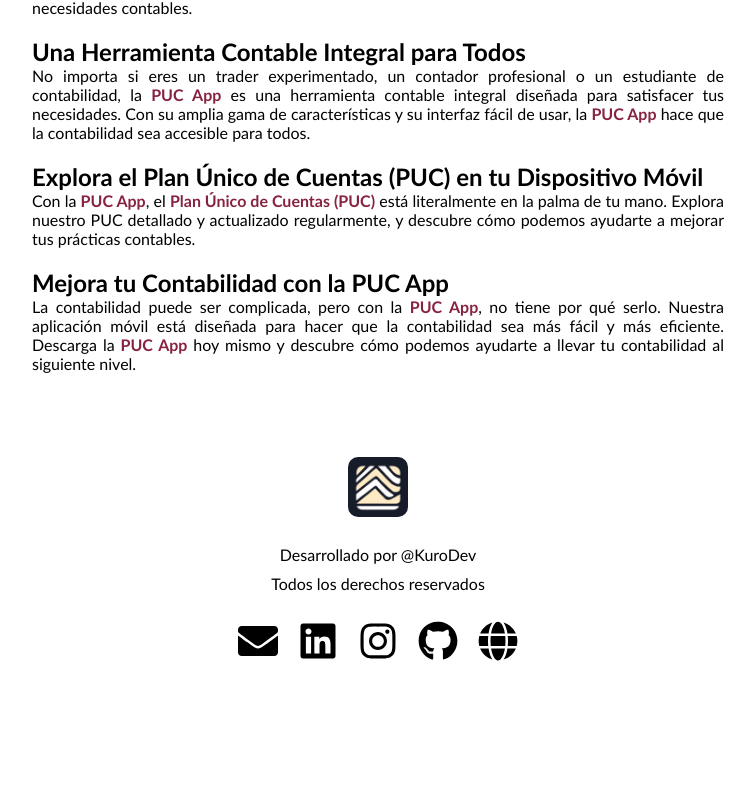
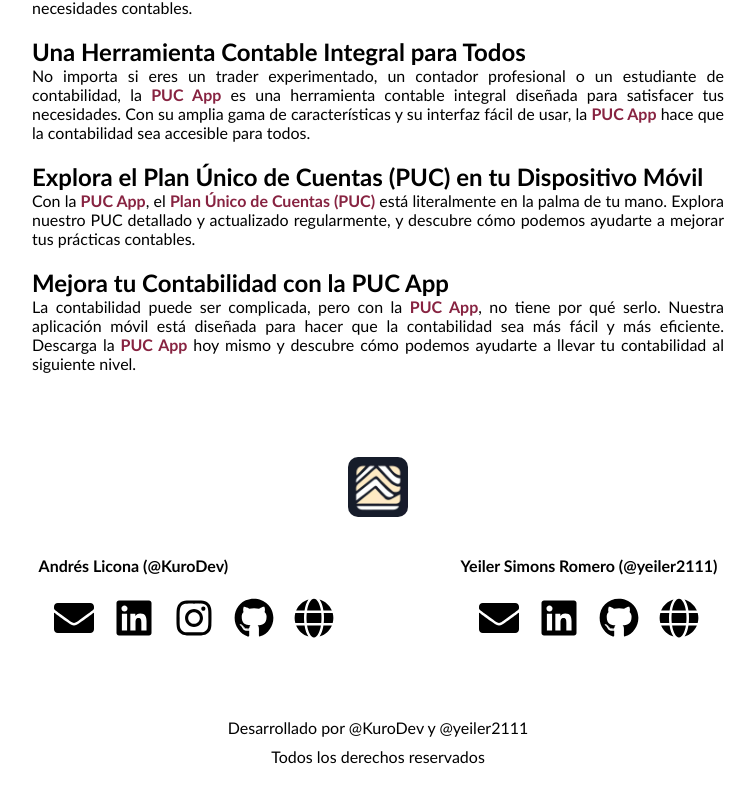
Before and after one commit to desingkuro/pucPage, a React (Vite) app: page / in a window 1280 px wide. Shown: the part 2799-3590 px from the top of the page, without its empty margins (262-1017 px from the left). Before the commit the page ends 3507 px from the top, so only its background shows below. Built offline with nearby package versions, Linux system fonts and the light colour scheme.

Commit message:
fix components

```diff
--- a/index.html
+++ b/index.html
@@ -6,22 +6,24 @@
     <meta name="viewport" content="width=device-width, initial-scale=1.0" />
     <meta name="google-site-verification" content="srpobmB6PnvvRSJmUKOmfoHdv2At5nSNQxyArRjBSgk" />
 
-    <meta name="description" content="PUC Mobile Inem Simon Bolivar: Una herramienta contable integral para traders, contadores y estudiantes. Descarga la PUC APK para tener acceso a información contable detallada y actualizaciones constantes en tu dispositivo móvil.">
+    <meta name="description" content="PUC Mobile Inem Simón Bolívar: Una herramienta contable integral para traders, contadores y estudiantes. Descarga la PUC APK para tener acceso a información contable detallada y actualizaciones constantes en tu dispositivo móvil." />
 
     <meta name="robots" content="index, follow" />
-    <meta name="robots" content="max-image-preview:large">
-    <meta name="robots" content="all">
-    <link rel="canonical" href="https://puc-app-mobile.netlify.app">
-    <meta name="author" content="https://andreslicona.netlify.app/">
-    <meta name="author" content="Andres Licona Desarrollador">
-    <meta name="keywords" content="PUC Mobile Inem Simon Bolivar, Plan Único de Cuentas, contabilidad, app móvil, descargar PUC APK, gestión contable, actualizaciones constantes, interfaz fácil de usar">
+    <meta name="robots" content="max-image-preview:large" />
+    <meta name="robots" content="all" />
 
     <link rel="canonical" href="https://puc-app-mobile.netlify.app/" />
 
-    <meta property="og:title" content="PUC Mobile Inem Simon Bolivar">
-    <meta property="og:description" content="PUC Mobile Inem Simon Bolivar: Una herramienta contable integral para traders, contadores y estudiantes.">
+    <meta name="author" content="Andrés Licona y Yeiler Simons Romero" />
+    <meta name="keywords" content="PUC Mobile Inem Simón Bolívar, Plan Único de Cuentas, contabilidad, app móvil, descargar PUC APK, gestión contable, actualizaciones constantes, interfaz fácil de usar" />
 
-    <title>PUC Mobile Inem Simon Bolivar</title>
+    <meta property="og:title" content="PUC Mobile Inem Simón Bolívar" />
+    <meta property="og:description" content="PUC Mobile Inem Simón Bolívar: Una herramienta contable integral para traders, contadores y estudiantes." />
+    <meta property="og:url" content="https://puc-app-mobile.netlify.app/" />
+    <meta property="og:type" content="website" />
+    <meta property="og:image" content="https://puc-app-mobile.netlify.app/src/assets/icon.jpg" />
+
+    <title>PUC Mobile Inem Simón Bolívar</title>
   </head>
   <body>
     <div id="root"></div>
--- a/src/components/Footer.jsx
+++ b/src/components/Footer.jsx
@@ -1,44 +1,78 @@
 import React from 'react';
-import '../styles/Footer.css'; // Asegúrate de crear este archivo CSS en la misma carpeta que tu componente Footer
-import logo from '../assets/icon.jpg'
-import { FaEnvelope, FaLinkedin, FaInstagram, FaGithub, FaGlobe } from 'react-icons/fa';
+import { FaEnvelope, FaGithub, FaGlobe, FaInstagram, FaLinkedin } from 'react-icons/fa';
+import logo from '../assets/icon.jpg';
+import '../styles/Footer.css';
 
 const Footer = () => {
-    const tamañoIcono=40
+  const tamañoIcono = 40;
+
   return (
     <footer className="footer">
       <div className="logo">
         <img src={logo} alt="Logo" />
       </div>
-      <p>Desarrollado por @KuroDev</p>
-      <p>Todos los derechos reservados</p>
+
+      <div className="footer-content">
+        <div className="developer-section">
+          <h4>Andrés Licona (@KuroDev)</h4>
           <ul className="social-links">
             <li>
               <a href="mailto:desingkuro@gmail.com">
-            <FaEnvelope size={tamañoIcono}/>
+                <FaEnvelope size={tamañoIcono} />
               </a>
             </li>
             <li>
               <a href="https://www.linkedin.com/in/andr%C3%A9s-licona-machado">
-            <FaLinkedin size={tamañoIcono}/>
+                <FaLinkedin size={tamañoIcono} />
               </a>
             </li>
             <li>
               <a href="https://www.instagram.com/and_licona">
-            <FaInstagram size={tamañoIcono}/>
+                <FaInstagram size={tamañoIcono} />
               </a>
             </li>
             <li>
               <a href="https://github.com/desingkuro">
-            <FaGithub size={tamañoIcono}/>
+                <FaGithub size={tamañoIcono} />
               </a>
             </li>
             <li>
               <a href="https://andreslicona.netlify.app/">
-            <FaGlobe size={tamañoIcono}/>
+                <FaGlobe size={tamañoIcono} />
               </a>
             </li>
           </ul>
+        </div>
+
+        <div className="developer-section">
+          <h4>Yeiler Simons Romero (@yeiler2111)</h4>
+          <ul className="social-links">
+            <li>
+              <a href="mailto:yeiler2209@gmail.com">
+                <FaEnvelope size={tamañoIcono} />
+              </a>
+            </li>
+            <li>
+              <a href="https://www.linkedin.com/in/yeiler-andres-simons-romero-86b578261">
+                <FaLinkedin size={tamañoIcono} />
+              </a>
+            </li>
+            <li>
+              <a href="https://github.com/yeiler2111">
+                <FaGithub size={tamañoIcono} />
+              </a>
+            </li>
+            <li>
+              <a href="https://portfolio-yeiler.netlify.app">
+                <FaGlobe size={tamañoIcono} />
+              </a>
+            </li>
+          </ul>
+        </div>
+      </div>
+
+      <p>Desarrollado por @KuroDev y @yeiler2111</p>
+      <p>Todos los derechos reservados</p>
     </footer>
   );
 };
--- a/src/styles/Footer.css
+++ b/src/styles/Footer.css
@@ -7,10 +7,24 @@
   padding: 20px;
   background-color: white;
   color: black;
-    >p{
+  > p {
     margin: 5px;
   }
 }
+
+.footer-content {
+  display: flex;
+  flex-direction: row;
+  gap: 5rem;
+  margin-bottom: 2rem;
+}
+
+/* Estilo de cada sección individual */
+.developer-section {
+  padding: 1rem;
+  border-radius: 8px;
+}
+
 
 .logo img {
   width: 60px;
@@ -18,7 +32,6 @@
   margin-bottom: 20px;
   border-radius: 10px;
 }
-
 
 .social-links {
   display: flex;
@@ -28,8 +41,10 @@
   min-height: 70px;
   list-style: none;
   margin: 10px;
+  margin-left: 0;
   flex-wrap: wrap;
-    >li{
+  > li {
+    margin-left: 0;
     height: 60px;
     width: 60px;
     display: flex;
```
Lines whose indentation alone changed are shown as unchanged.
